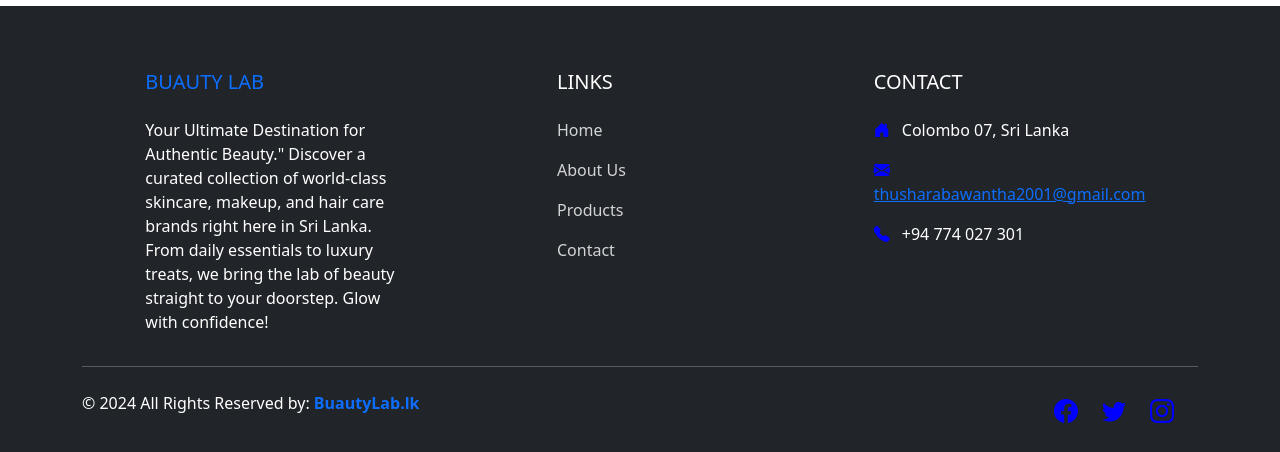
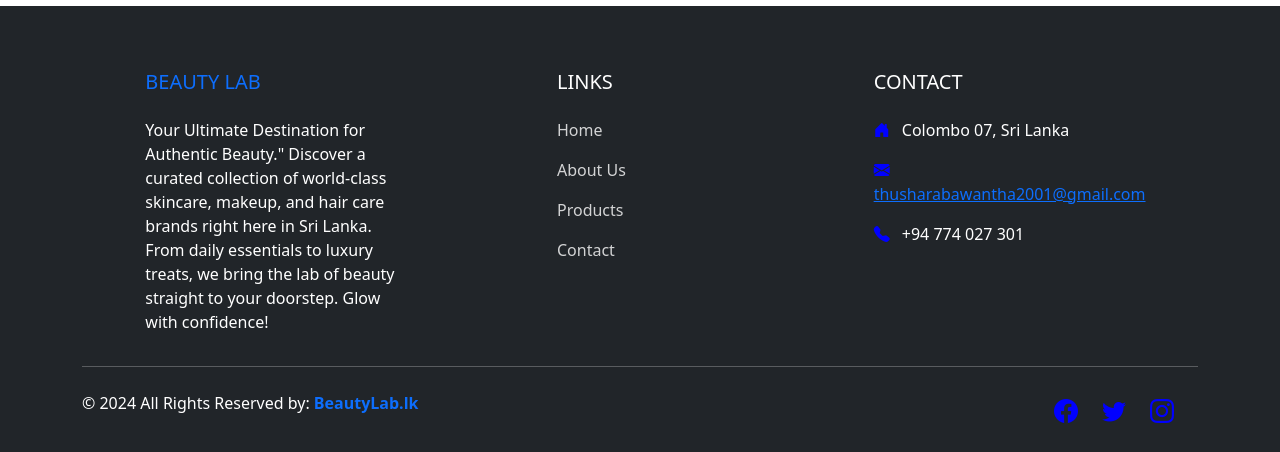
Before and after one commit to Thushara1020/The_Beauty_Lab_Angular_Project, an Angular app: page / in a window 1280 px wide. Shown: the part 1323-1775 px from the top of the page. Built offline with nearby package versions, Linux system fonts and the light colour scheme.

Commit message:
Fix typo: Beauty Lab name in footer
Corrects spelling of the brand in the footer HTML. Replaces 'Buauty Lab' with 'Beauty Lab' and 'BuautyLab.lk' with 'BeautyLab.lk' in src/app/component/footer/footer.component.html to fix branding/typo issues.

```diff
--- a/src/app/component/footer/footer.component.html
+++ b/src/app/component/footer/footer.component.html
@@ -3,7 +3,7 @@
     <div class="row text-center text-md-start">
       <div class="col-md-3 col-lg-3 col-xl-3 mx-auto mt-3">
         <h5 class="text-uppercase mb-4 font-weight-bold text-primary">
-          Buauty Lab
+          Beauty Lab
         </h5>
         <p>
           Your Ultimate Destination for Authentic Beauty." Discover a curated
@@ -63,7 +63,7 @@
         <p class="text-center text-md-start">
           © 2024 All Rights Reserved by:
           <a href="#" class="text-decoration-none">
-            <strong class="text-primary">BuautyLab.lk</strong>
+            <strong class="text-primary">BeautyLab.lk</strong>
           </a>
         </p>
       </div>
```
